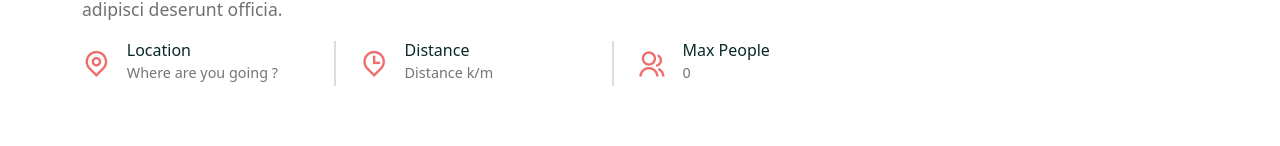
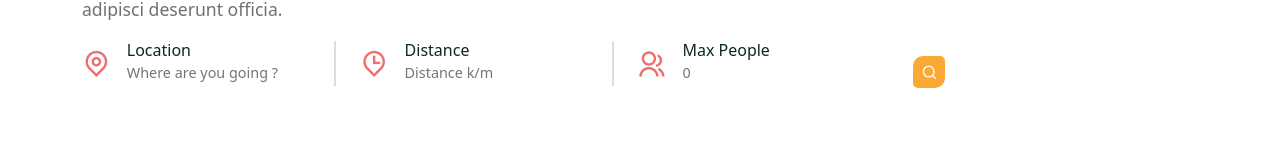
Before and after one commit to Ajeettiwarii/Travelvista, a React (Create React App) app in the folder frontend/: page /home in a window 1280 px wide. Shown: the part 562-708 px from the top of the page. Built offline with nearby package versions, Linux system fonts and the light colour scheme; a web font is replaced by a local one.

Commit message:
searchbar

```diff
--- a/frontend/src/shared/SearchBar.jsx
+++ b/frontend/src/shared/SearchBar.jsx
@@ -1,8 +1,20 @@
-import React from "react";
+import React ,{useRef}from "react";
 import "./search-bar.css";
 import { Col, Form, FormGroup } from "reactstrap";
 
 const SearchBar = () => {
+    const  locationRef=useRef(' ')
+    const  distanceRef=useRef(0)
+    const  maxGroupSizeRef=useRef(0)
+
+    const searchHandler=()=>{
+        const location=locationRef.current.value
+        const distance=distanceRef.current.value
+        const maxGroupSize=maxGroupSizeRef.current.value
+        if(location ===' ' || distance ===' ' || maxGroupSize ===' '){
+                return alert("All fields are required!")
+        }
+    }
   return (
     <Col lg="12">
       <div className="search_bar">
@@ -13,7 +25,7 @@ const SearchBar = () => {
           </span>
           <div>
             <h6>Location</h6>
-            <input type="text" placeholder="Where are you going ?" />
+            <input type="text" placeholder="Where are you going ?"  ref={locationRef}/>
           </div>
         </FormGroup>
         <FormGroup className="d-flex gap-3 form__group form__group-fast">
@@ -22,7 +34,7 @@ const SearchBar = () => {
           </span>
           <div>
             <h6>Distance</h6>
-            <input type="number" placeholder="Distance k/m" />
+            <input type="number" placeholder="Distance k/m"  ref={distanceRef}/>
           </div>
         </FormGroup>
         <FormGroup className="d-flex gap-3 form__group form__group-last">
@@ -31,9 +43,12 @@ const SearchBar = () => {
           </span>
           <div>
             <h6>Max People</h6>
-            <input type="number" placeholder="0" />
+            <input type="number" placeholder="0"  ref={maxGroupSizeRef}/>
           </div>
         </FormGroup>
+        <span className="search__icon" type="submit" onClick={searchHandler}>
+            <i class="ri-search-line"></i>
+        </span>
         </Form>
       </div>
     </Col>
--- a/frontend/src/shared/search-bar.css
+++ b/frontend/src/shared/search-bar.css
@@ -24,3 +24,11 @@
 .form__group-fast{
     border-right: 2px solid #ddd;
 }
+.search__icon i{
+    font-style: 1.6rem;
+    padding: 0.5rem;
+    background: var(--secondary-color);
+    color: #fff;
+    border-radius: 10px 5px 10px 5px;
+    cursor: pointer;
+}
```
